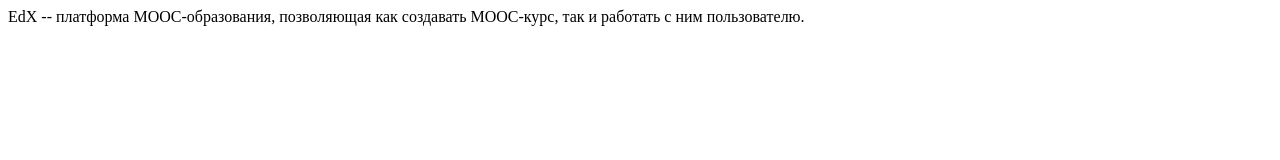
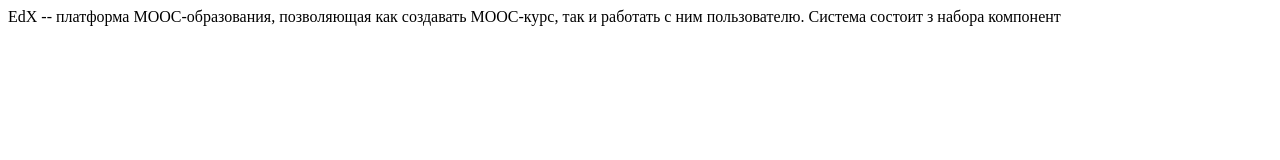
Before and after one commit to Dipolle/edxutils, a plain HTML site: page index.html in a window 1280 px wide. Drawn offline with Linux system fonts and the light colour scheme.

Commit message:
Add index.html

```diff
--- a/index.html
+++ b/index.html
@@ -9,6 +9,6 @@
 	</head>
 	<body>
 	<p>  EdX -- платформа MOOC-образования, позволяющая как создавать MOOC-курс,
- так и работать с ним пользователю.  </p>
+ так и работать с ним пользователю.  Система состоит з набора компонент </p>
 	</body>
 </html>
```
